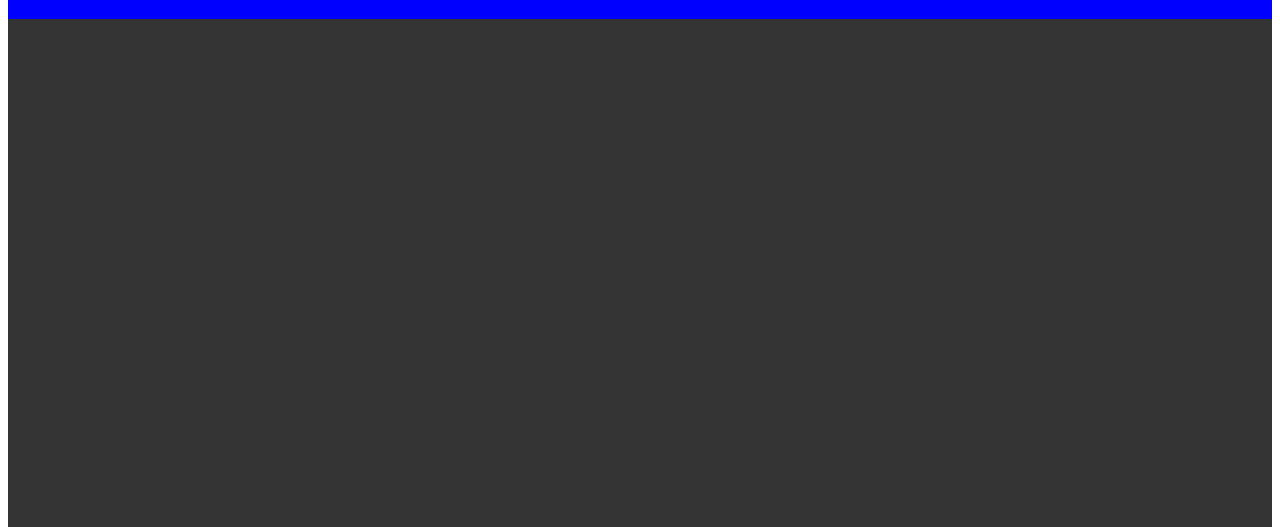
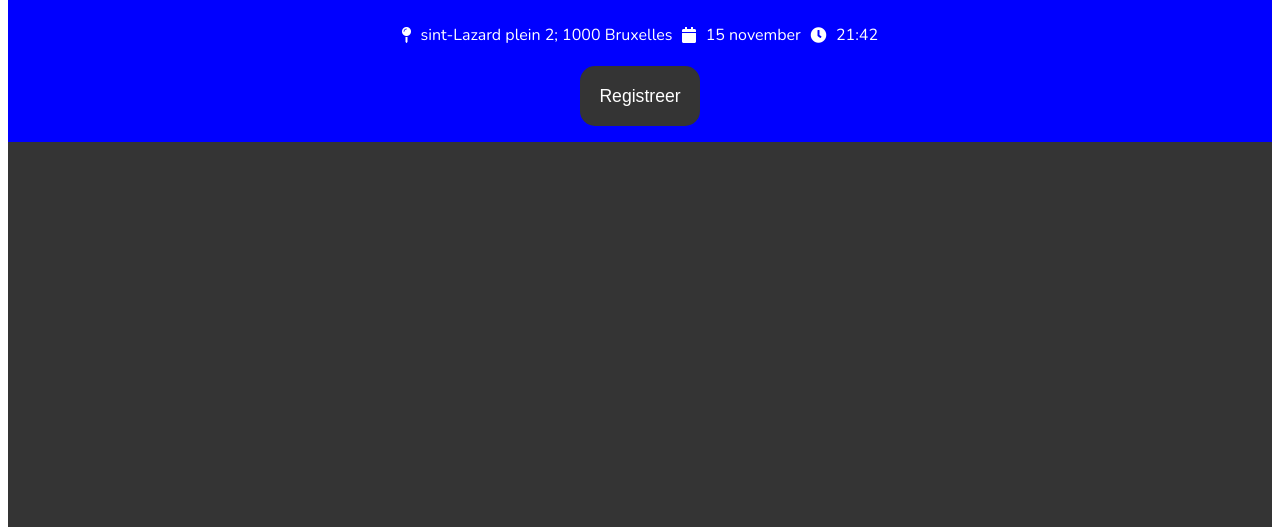
Before and after one commit to lorrainetkint/devoir, a plain HTML site: page index.html in a window 1280 px wide. Shown: the part 273-800 px from the top of the page. Drawn offline with nearby package versions, Linux system fonts and the light colour scheme.

Commit message:
title is done

```diff
--- a/index.html
+++ b/index.html
@@ -34,6 +34,17 @@
       <div>
         <h1>Invitation 2020</h1>
       </div>
+      <div class="flex align-items child-margin">
+        <i class="fas fa-map-pin"></i>
+        <p> sint-Lazard plein 2; 1000 Bruxelles</p>
+        <i class="fas fa-calendar"></i>
+        <p> 15 november</p>
+        <i class="fas fa-clock"></i>
+        <p>21:42</p>
+      </div>
+      <div class="button">
+        <button>Registreer</button>
+      </div>
 
     </div>
   </div>
--- a/styles.css
+++ b/styles.css
@@ -61,3 +61,29 @@ body{
     flex-direction: column;
 
 }
+
+.flex{
+    display: flex;
+}
+
+.align-items{
+    align-items: center;
+}
+
+.child-margin > * {
+    margin: 0.3rem;
+}
+
+.button{
+    padding: 1rem;
+    font-size: 1.2rem;
+}
+
+button{
+    font-size: 1.1rem;
+    background-color: #343434;
+    border: none;
+    border-radius: 15px;
+    color:white;
+    padding: 1.2rem;
+}
```
